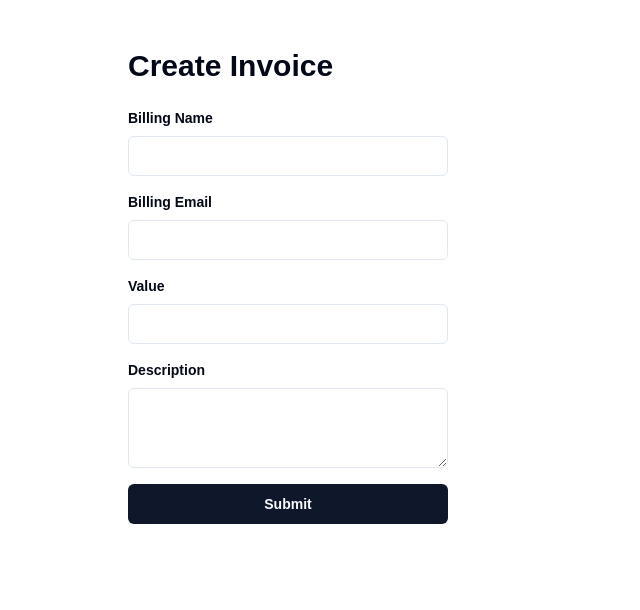
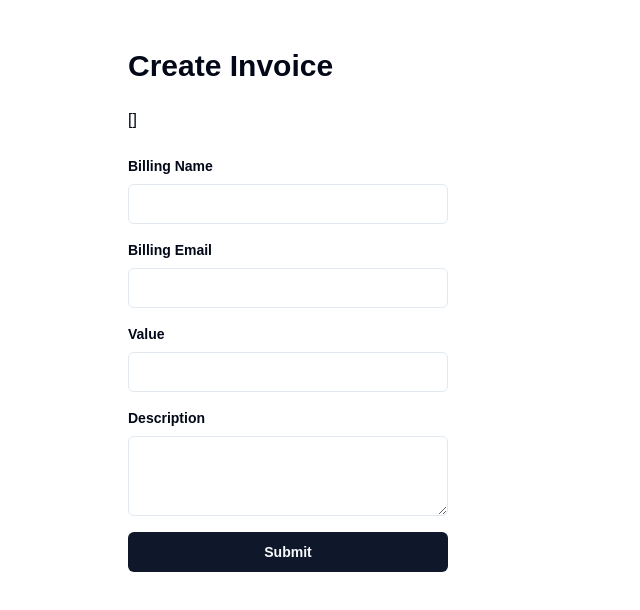
Before and after one commit to mandarliev/invoice-app, a Next.js app: page /invoices/new in a window 1280 px wide. Shown: the top 610 px of the page, without its empty margins (0-640 px from the left). Built offline with nearby package versions, Linux system fonts and the light colour scheme; no server answers; the database is empty.

Commit message:
Installing & Configuring Xata & Drizzle ORM

```diff
--- a/package.json
+++ b/package.json
@@ -13,8 +13,10 @@
     "@radix-ui/react-slot": "^1.1.0",
     "class-variance-authority": "^0.7.0",
     "clsx": "^2.1.1",
+    "drizzle-orm": "^0.36.1",
     "lucide-react": "^0.454.0",
     "next": "15.0.2",
+    "pg": "^8.13.1",
     "react": "19.0.0-rc-02c0e824-20241028",
     "react-dom": "19.0.0-rc-02c0e824-20241028",
     "tailwind-merge": "^2.5.4",
@@ -22,8 +24,10 @@
   },
   "devDependencies": {
     "@types/node": "^20",
+    "@types/pg": "^8.11.10",
     "@types/react": "^18",
     "@types/react-dom": "^18",
+    "drizzle-kit": "^0.28.0",
     "eslint": "^8",
     "eslint-config-next": "15.0.2",
     "postcss": "^8",
--- a/src/app/invoices/new/page.tsx
+++ b/src/app/invoices/new/page.tsx
@@ -1,14 +1,19 @@
+import { sql } from "drizzle-orm";
+import { db } from "@/db";
+
 import { Button } from "@/components/ui/button";
 import { Input } from "@/components/ui/input";
 import { Label } from "@/components/ui/label";
 import { Textarea } from "@/components/ui/textarea";
 
-export default function Home() {
+export default async function Home() {
+  const results = await db.execute(sql`SELECT current_database()`);
   return (
     <main className="flex flex-col justify-center h-full gap-6 max-w-5xl mx-auto my-12">
       <div className="flex justify-between">
         <h1 className="text-3xl font-bold">Create Invoice</h1>
       </div>
+      {JSON.stringify(results)}
       <form className="grid gap-4 max-w-xs">
         <div>
           <Label htmlFor="name" className="block mb-2 font-semibold text-sm">
--- /dev/null
+++ b/src/db/index.ts
@@ -0,0 +1,21 @@
+import { drizzle } from "drizzle-orm/node-postgres";
+import { eq } from "drizzle-orm";
+import { pgTable, text } from "drizzle-orm/pg-core";
+import { Pool } from "pg";
+
+const pool = new Pool({
+  connectionString: process.env.XATA_DATABASE_URL,
+  max: 20,
+});
+export const db = drizzle(pool);
+
+// const tableName = pgTable("tableName", {
+//   xata_id: text("xata_id").primaryKey(),
+// });
+
+// const record = await db
+//   .select()
+//   .from(tableName)
+//   .where(eq(tableName.xata_id, "rec_xyz"))
+//   .execute();
+// console.log(record);
```
Also changed, not shown: 2 other files (tests, documents, lock files or other folders).
